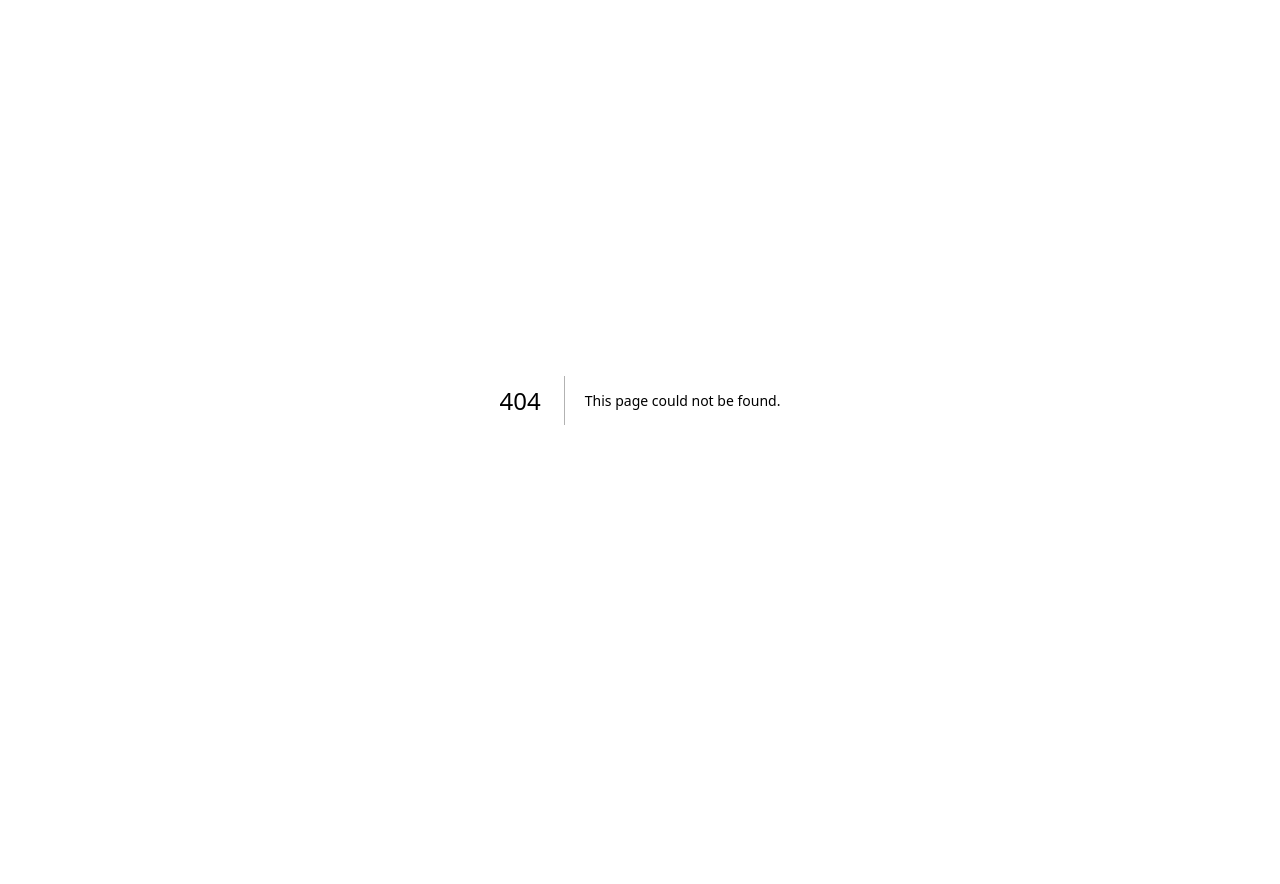
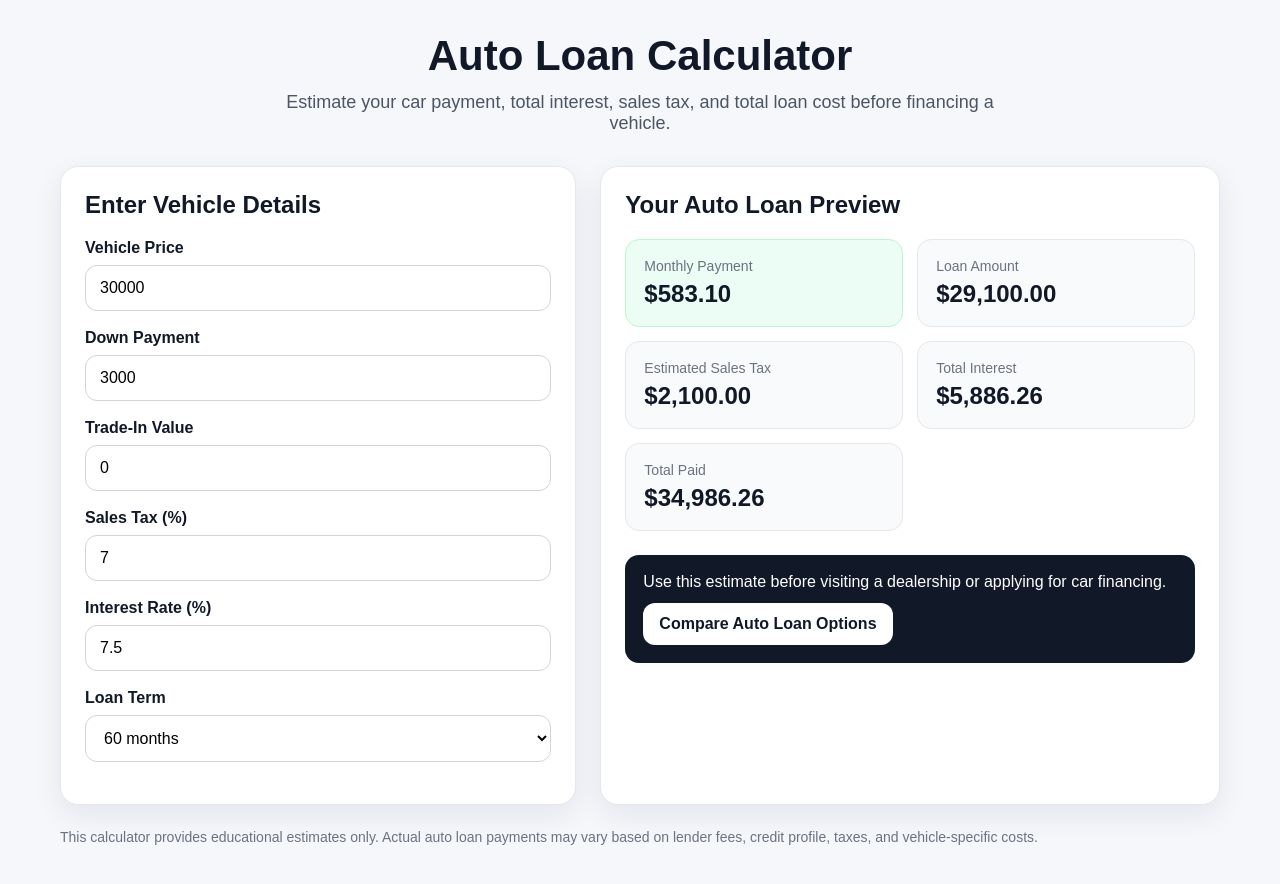
Before and after one commit to 39jorgegonzalez-lab/myloanpreview, a Next.js app: page /auto-loan-calculator in a window 1280 px wide. Before the commit this address had no page. Shown: the top 884 px of the page. Before the commit the page ends 800 px from the top, so only its background shows below. Built offline with nearby package versions, Linux system fonts and the light colour scheme.

Commit message:
Create page.js

```diff
--- /dev/null
+++ b/app/auto-loan-calculator/page.js
@@ -0,0 +1,201 @@
+"use client";
+
+import { useMemo, useState } from "react";
+
+function money(value) {
+  return new Intl.NumberFormat("en-US", {
+    style: "currency",
+    currency: "USD",
+    maximumFractionDigits: 2
+  }).format(Number.isFinite(value) ? value : 0);
+}
+
+function calculateAutoLoan({
+  vehiclePrice,
+  downPayment,
+  tradeIn,
+  salesTax,
+  interestRate,
+  termMonths
+}) {
+  const price = Number(vehiclePrice);
+  const down = Number(downPayment);
+  const trade = Number(tradeIn);
+  const taxRate = Number(salesTax) / 100;
+  const annualRate = Number(interestRate) / 100;
+  const months = Number(termMonths);
+
+  const taxableAmount = Math.max(price - trade, 0);
+  const tax = taxableAmount * taxRate;
+  const loanAmount = Math.max(price + tax - down - trade, 0);
+  const monthlyRate = annualRate / 12;
+
+  let monthlyPayment = 0;
+
+  if (loanAmount > 0 && months > 0) {
+    if (monthlyRate === 0) {
+      monthlyPayment = loanAmount / months;
+    } else {
+      monthlyPayment =
+        loanAmount *
+        (monthlyRate * Math.pow(1 + monthlyRate, months)) /
+        (Math.pow(1 + monthlyRate, months) - 1);
+    }
+  }
+
+  const totalPaid = monthlyPayment * months;
+  const totalInterest = totalPaid - loanAmount;
+
+  return {
+    tax,
+    loanAmount,
+    monthlyPayment,
+    totalInterest,
+    totalPaid
+  };
+}
+
+export default function AutoLoanCalculator() {
+  const [vehiclePrice, setVehiclePrice] = useState(30000);
+  const [downPayment, setDownPayment] = useState(3000);
+  const [tradeIn, setTradeIn] = useState(0);
+  const [salesTax, setSalesTax] = useState(7);
+  const [interestRate, setInterestRate] = useState(7.5);
+  const [termMonths, setTermMonths] = useState(60);
+
+  const result = useMemo(() => {
+    return calculateAutoLoan({
+      vehiclePrice,
+      downPayment,
+      tradeIn,
+      salesTax,
+      interestRate,
+      termMonths
+    });
+  }, [vehiclePrice, downPayment, tradeIn, salesTax, interestRate, termMonths]);
+
+  return (
+    <main className="page">
+      <section className="hero">
+        <h1>Auto Loan Calculator</h1>
+        <p>
+          Estimate your car payment, total interest, sales tax, and total loan
+          cost before financing a vehicle.
+        </p>
+      </section>
+
+      <section className="calculator-grid">
+        <div className="card">
+          <h2>Enter Vehicle Details</h2>
+
+          <div className="form-group">
+            <label>Vehicle Price</label>
+            <input
+              type="number"
+              value={vehiclePrice}
+              onChange={(e) => setVehiclePrice(e.target.value)}
+            />
+          </div>
+
+          <div className="form-group">
+            <label>Down Payment</label>
+            <input
+              type="number"
+              value={downPayment}
+              onChange={(e) => setDownPayment(e.target.value)}
+            />
+          </div>
+
+          <div className="form-group">
+            <label>Trade-In Value</label>
+            <input
+              type="number"
+              value={tradeIn}
+              onChange={(e) => setTradeIn(e.target.value)}
+            />
+          </div>
+
+          <div className="form-group">
+            <label>Sales Tax (%)</label>
+            <input
+              type="number"
+              step="0.01"
+              value={salesTax}
+              onChange={(e) => setSalesTax(e.target.value)}
+            />
+          </div>
+
+          <div className="form-group">
+            <label>Interest Rate (%)</label>
+            <input
+              type="number"
+              step="0.01"
+              value={interestRate}
+              onChange={(e) => setInterestRate(e.target.value)}
+            />
+          </div>
+
+          <div className="form-group">
+            <label>Loan Term</label>
+            <select
+              value={termMonths}
+              onChange={(e) => setTermMonths(e.target.value)}
+            >
+              <option value="24">24 months</option>
+              <option value="36">36 months</option>
+              <option value="48">48 months</option>
+              <option value="60">60 months</option>
+              <option value="72">72 months</option>
+              <option value="84">84 months</option>
+            </select>
+          </div>
+        </div>
+
+        <div className="card">
+          <h2>Your Auto Loan Preview</h2>
+
+          <div className="results">
+            <div className="result-box highlight">
+              <span>Monthly Payment</span>
+              <strong>{money(result.monthlyPayment)}</strong>
+            </div>
+
+            <div className="result-box">
+              <span>Loan Amount</span>
+              <strong>{money(result.loanAmount)}</strong>
+            </div>
+
+            <div className="result-box">
+              <span>Estimated Sales Tax</span>
+              <strong>{money(result.tax)}</strong>
+            </div>
+
+            <div className="result-box">
+              <span>Total Interest</span>
+              <strong>{money(result.totalInterest)}</strong>
+            </div>
+
+            <div className="result-box">
+              <span>Total Paid</span>
+              <strong>{money(result.totalPaid)}</strong>
+            </div>
+          </div>
+
+          <div className="cta">
+            <p>
+              Use this estimate before visiting a dealership or applying for car
+              financing.
+            </p>
+            <button type="button">Compare Auto Loan Options</button>
+          </div>
+        </div>
+      </section>
+
+      <p className="footer-note">
+        This calculator provides educational estimates only. Actual auto loan
+        payments may vary based on lender fees, credit profile, taxes, and
+        vehicle-specific costs.
+      </p>
+    </main>
+  );
+}
```
